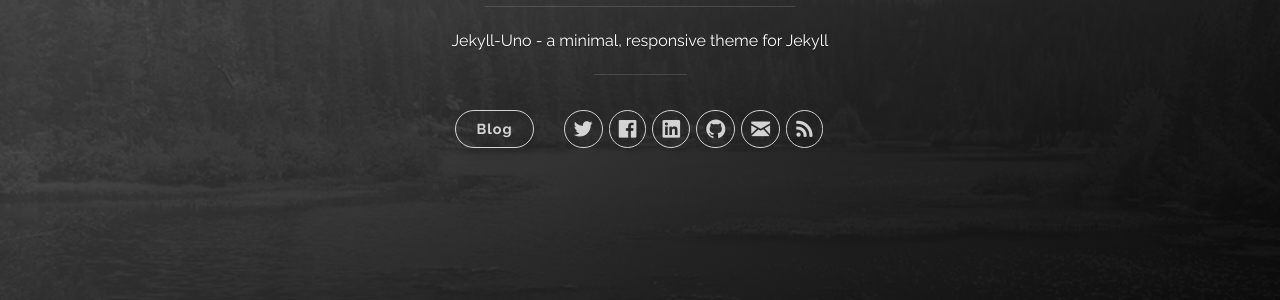
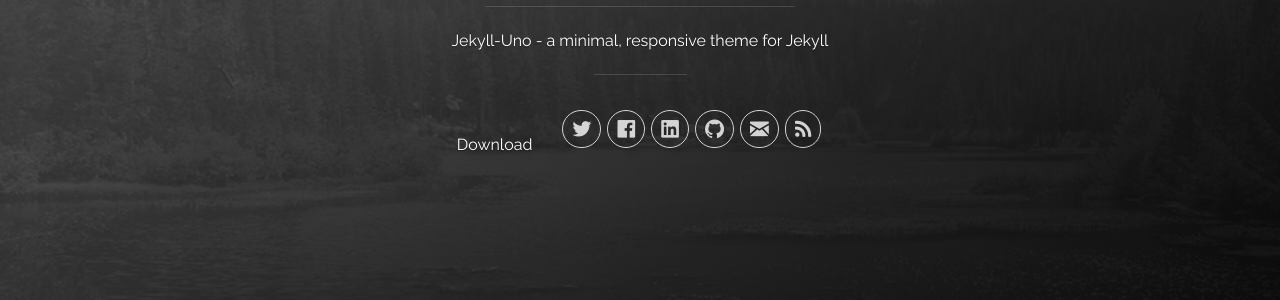
Before and after one commit to thx-day/teacher, a Jekyll site: the page built from index.html, in a window 1280 px wide. Shown: the part 467-767 px from the top of the page. Built offline with Jekyll 4.4.1, drawn with Linux system fonts in a browser that asks for light colours; the list of posts is cut into pages by our own code.

Commit message:
Update header.html

```diff
--- a/_includes/header.html
+++ b/_includes/header.html
@@ -21,8 +21,7 @@
 
           <nav class="cover-navigation cover-navigation--primary">
             <ul class="navigation">
-              <li class="navigation__item"><a href="{{ site.baseurl }}/#blog" title="link to {{ site.title }} blog"
-                  class="blog-button">Blog</a></li>
+              <li class="navigation__item">Download</li>
             </ul>
           </nav>
 
```
